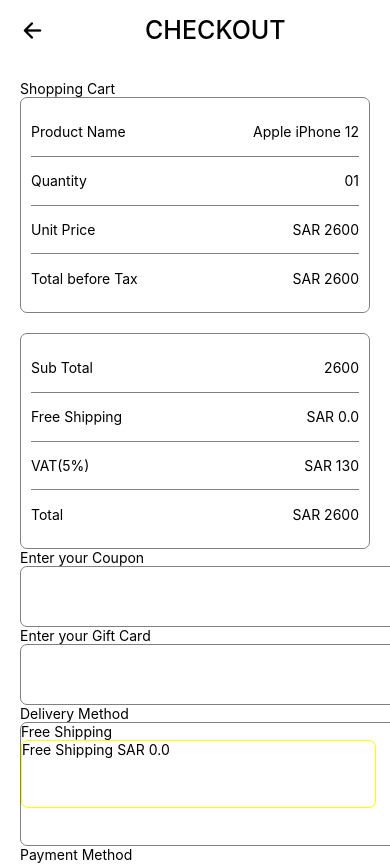
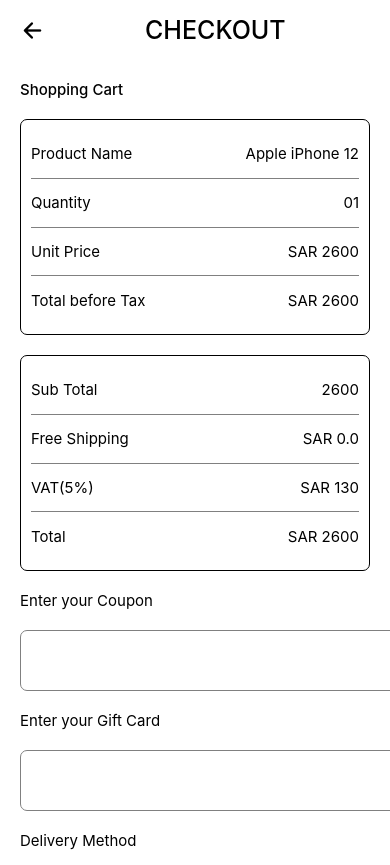
Before and after one commit to Manishs2261/React-native-project-, a React Native app: screen / in a window 390 px wide. Shown: the top 865 px of the page. Built offline with nearby package versions, Linux system fonts and the light colour scheme.

Commit message:
add style in profile screen

```diff
--- a/src/components/ProfileScreen.tsx
+++ b/src/components/ProfileScreen.tsx
@@ -35,79 +35,79 @@
 
         <View style={{margin:20}}>
 
-            <Text>Shopping Cart</Text>
-            <View style={{borderColor:'grey',height:216,borderRadius:7,borderWidth:1,padding:10 ,justifyContent:'space-evenly'}}>
+            <Text style={{fontSize:15,fontWeight:'500',color:"black",marginBottom:20}}>Shopping Cart</Text>
+            <View style={{borderColor:'black',height:216,borderRadius:7,borderWidth:1,padding:10 ,justifyContent:'space-evenly'}}>
 
                 <View style={{flexDirection:'row',justifyContent:'space-between'}}>
-                    <Text>Product Name</Text>
-                    <Text>Apple iPhone 12</Text>
+                    <Text style={{fontSize:15,fontWeight:'400' , color:'black'}}>Product Name</Text>
+                    <Text style={{fontSize:15,fontWeight:'400',color:"black"}}>Apple iPhone 12</Text>
                 </View>
 
                  <View style={{height:1,width:"100%",backgroundColor:'grey'}}></View>
 
                 <View style={{flexDirection:'row',justifyContent:'space-between'}}>
-                    <Text>Quantity</Text>
-                    <Text>01</Text>
+                    <Text style={{fontSize:15,fontWeight:'400' , color:'black'}}>Quantity</Text>
+                    <Text style={{fontSize:15,fontWeight:'400' , color:'black'}}>01</Text>
                 </View>
 
                 <View style={{height:1,width:"100%",backgroundColor:'grey'}}></View>
 
                 <View style={{flexDirection:'row',justifyContent:'space-between'}}>
-                    <Text>Unit Price</Text>
-                    <Text>SAR 2600</Text>
+                    <Text style={{fontSize:15,fontWeight:'400' , color:'black'}}>Unit Price</Text>
+                    <Text style={{fontSize:15,fontWeight:'400' , color:'black'}}>SAR 2600</Text>
                 </View>
 
                 <View style={{height:1,width:"100%",backgroundColor:'grey'}}></View>
 
                 <View style={{flexDirection:'row',justifyContent:'space-between'}}>
-                    <Text>Total before Tax</Text>
-                    <Text> SAR 2600</Text>
+                    <Text style={{fontSize:15,fontWeight:'400' , color:'black'}}>Total before Tax</Text>
+                    <Text style={{fontSize:15,fontWeight:'400' , color:'black'}}> SAR 2600</Text>
                 </View>
 
             </View>
 
-            <View style={{borderColor:'grey',height:216,borderRadius:7,borderWidth:1,padding:10 ,justifyContent:'space-evenly',marginTop:20}}>
+            <View style={{borderColor:'black',height:216,borderRadius:7,borderWidth:1,padding:10 ,justifyContent:'space-evenly',marginTop:20}}>
 
                 <View style={{flexDirection:'row',justifyContent:'space-between'}}>
-                    <Text>Sub Total</Text>
-                    <Text>2600</Text>
+                    <Text style={{fontSize:15,fontWeight:'400' , color:'black'}}>Sub Total</Text>
+                    <Text style={{fontSize:15,fontWeight:'400' , color:'black'}}>2600</Text>
                 </View>
 
                  <View style={{height:1,width:"100%",backgroundColor:'grey'}}></View>
 
                 <View style={{flexDirection:'row',justifyContent:'space-between'}}>
-                    <Text>Free Shipping</Text>
-                    <Text>SAR 0.0</Text>
+                    <Text style={{fontSize:15,fontWeight:'400' , color:'black'}}>Free Shipping</Text>
+                    <Text style={{fontSize:15,fontWeight:'400' , color:'black'}}>SAR 0.0</Text>
                 </View>
 
                 <View style={{height:1,width:"100%",backgroundColor:'grey'}}></View>
 
                 <View style={{flexDirection:'row',justifyContent:'space-between'}}>
-                    <Text>VAT(5%)</Text>
-                    <Text>SAR 130</Text>
+                    <Text style={{fontSize:15,fontWeight:'400' , color:'black'}}>VAT(5%)</Text>
+                    <Text style={{fontSize:15,fontWeight:'400' , color:'black'}}>SAR 130</Text>
                 </View>
 
                 <View style={{height:1,width:"100%",backgroundColor:'grey'}}></View>
 
                 <View style={{flexDirection:'row',justifyContent:'space-between'}}>
-                    <Text>Total </Text>
-                    <Text> SAR 2600</Text>
+                    <Text style={{fontSize:15,fontWeight:'400' , color:'black'}}>Total </Text>
+                    <Text style={{fontSize:15,fontWeight:'400' , color:'black'}}> SAR 2600</Text>
                 </View>
 
             </View>
 
-            <Text>Enter your Coupon</Text>
+            <Text style={{fontSize:15,fontWeight:'400' , color:'black',marginVertical:20}}>Enter your Coupon</Text>
             <View style={{height:61,width:380,borderColor:'grey',borderRadius:7,borderWidth:1}}></View>
 
 
-            <Text>Enter your Gift Card</Text>
+            <Text style={{fontSize:15,fontWeight:'400' , color:'black' ,marginVertical:20}}>Enter your Gift Card</Text>
             <View style={{height:61,width:380,borderColor:'grey',borderRadius:7,borderWidth:1}}></View>
 
-            <Text>Delivery Method</Text>
-            <View style={{width:380,height:124,borderColor:'grey',borderRadius:7,borderWidth:1}}>
-                <Text>Free Shipping</Text>
-                <View style={{width:355,height:68,borderColor:'yellow',borderRadius:7,borderWidth:1}}>
-                    <Text>Free Shipping SAR 0.0</Text>
+            <Text style={{fontSize:15,fontWeight:'400' , color:'black', marginVertical:20}}>Delivery Method</Text>
+            <View style={{width:380,height:124,borderColor:'grey',borderRadius:7,borderWidth:1,padding:10}}>
+                <Text style={{fontSize:15,fontWeight:'400' , color:'black',marginBottom:5}}>Free Shipping</Text>
+                <View style={{width:355,height:68,borderColor:'orange',borderRadius:7,borderWidth:1 ,}}>
+                    <Text style={{fontSize:15,fontWeight:'400' , color:'black'}}>Free Shipping SAR 0.0</Text>
                 </View>
             </View>
 
```
